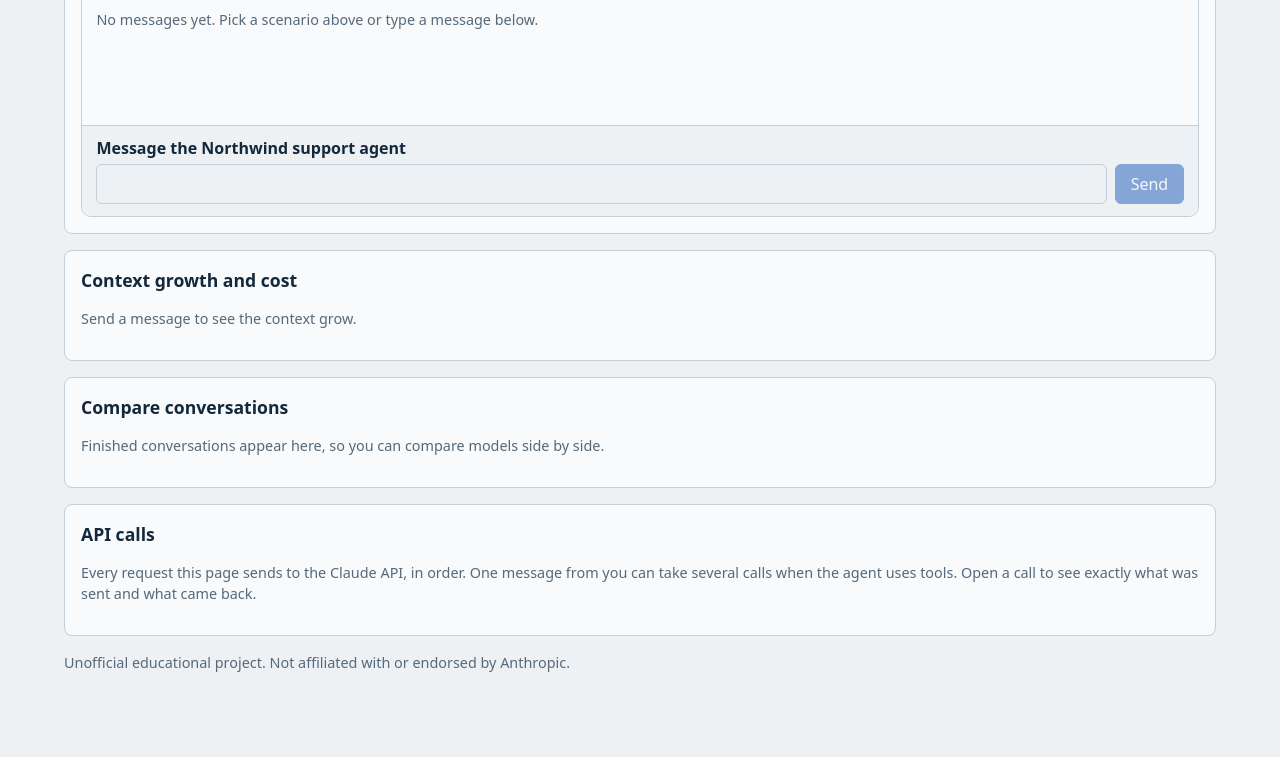
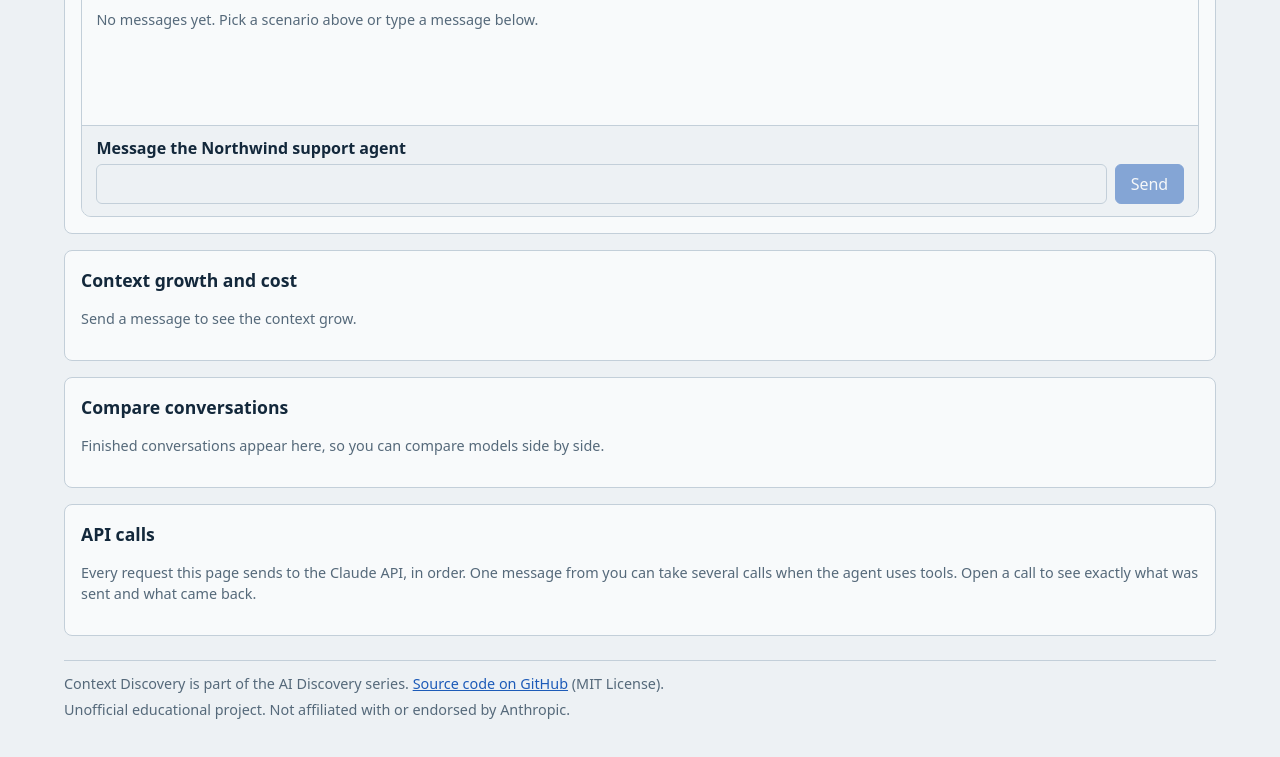
Before and after one commit to brett-buskirk/discovery-context, a website built with Vite: page index.html in a window 1280 px wide. Shown: the part 663-1420 px from the top of the page. Before the commit the page ends 1383 px from the top, so only its background shows below. Built offline with nearby package versions, Linux system fonts and the light colour scheme.

Commit message:
feat: link to the source code from the page header and footer
- "Source on GitHub" next to the theme picker in the header.
- A footer with "Source code on GitHub (MIT License)", the AI Discovery
  series line, and the disclaimer, which moves into it.
- externalLink() in dom.ts opens links in a new tab with
  rel="noopener noreferrer", so the opened page gets no handle on this
  one. The pricing source link now uses it too.

Co-Authored-By: Claude Opus 5.5 <noreply@anthropic.com>

```diff
--- a/src/styles.css
+++ b/src/styles.css
@@ -122,6 +122,9 @@ h1 { margin: 0; }
 
 .page-header { display: flex; justify-content: space-between; align-items: center; gap: 1rem; flex-wrap: wrap; margin: 0 0 0.25rem; }
 .theme-picker label { font-weight: 600; font-size: 0.9rem; }
+.header-tools { gap: 1rem; font-size: 0.9rem; }
+.page-footer { border-top: 1px solid var(--line); margin: 1.5rem 0 0; padding: 0.75rem 0 0; color: var(--muted); font-size: 0.9rem; }
+.page-footer p { margin: 0 0 0.25rem; }
 
 .tagline { font-family: var(--read); font-size: 1.15rem; margin: 0 0 1rem; }
 
--- a/src/ui/app.ts
+++ b/src/ui/app.ts
@@ -1,12 +1,14 @@
 // The page: key entry, model choice, the chat, and the timeline of API calls behind it.
 import { DEFAULT_CONFIG, MODELS, Session, type CallRecord, type ModelId, type TurnOutcome } from "../agent/session";
 import { KeyStore } from "../security/key-store";
-import { el } from "./dom";
+import { el, externalLink } from "./dom";
 import { summarizeConversation, type ConversationSummary } from "../agent/history";
 import { renderGrowthPanel } from "./growth-panel";
 import { renderHistoryPanel } from "./history-panel";
 import { renderSampleSheet } from "./sample-sheet";
 import { renderThemePicker } from "./theme";
+
+export const SOURCE_URL = "https://github.com/brett-buskirk/discovery-context";
 import { HANDOFF_TOOL, renderHandoff } from "./handoff";
 import { renderCall, renderTurn } from "./timeline";
 
@@ -77,7 +79,12 @@ export function renderApp(root: HTMLElement, options: AppOptions = {}): void {
   );
 
   root.replaceChildren(
-    el("header", { class: "page-header" }, el("h1", {}, "Context Discovery"), renderThemePicker()),
+    el(
+      "header",
+      { class: "page-header" },
+      el("h1", {}, "Context Discovery"),
+      el("div", { class: "header-tools row" }, externalLink(SOURCE_URL, "Source on GitHub"), renderThemePicker()),
+    ),
     el("p", { class: "tagline" }, "See what an AI agent actually sends and receives, one API call at a time."),
     el(
       "aside",
@@ -129,7 +136,18 @@ export function renderApp(root: HTMLElement, options: AppOptions = {}): void {
       ),
       timeline,
     ),
-    el("p", { class: "disclaimer" }, "Unofficial educational project. Not affiliated with or endorsed by Anthropic."),
+    el(
+      "footer",
+      { class: "page-footer" },
+      el(
+        "p",
+        {},
+        "Context Discovery is part of the AI Discovery series. ",
+        externalLink(SOURCE_URL, "Source code on GitHub"),
+        " (MIT License).",
+      ),
+      el("p", { class: "disclaimer" }, "Unofficial educational project. Not affiliated with or endorsed by Anthropic."),
+    ),
   );
 
   renderGrowthPanel(growth, [], modelSelect.value);
--- a/src/ui/dom.ts
+++ b/src/ui/dom.ts
@@ -21,3 +21,8 @@ export function el<K extends keyof HTMLElementTagNameMap>(
   }
   return node;
 }
+
+/** A link that opens in a new tab without giving that page a handle on this one (which holds the key). */
+export function externalLink(href: string, text: string): HTMLAnchorElement {
+  return el("a", { href, target: "_blank", rel: "noopener noreferrer" }, text);
+}
--- a/src/ui/growth-panel.ts
+++ b/src/ui/growth-panel.ts
@@ -2,7 +2,7 @@
 // own usage numbers. The table doubles as the accessible view of the chart.
 import { analyzeGrowth, type CallGrowth, type GrowthSummary } from "../agent/growth";
 import { PRICING, formatUsd } from "../pricing/cost";
-import { el } from "./dom";
+import { el, externalLink } from "./dom";
 import { svgEl } from "./svg";
 
 const n = (value: number) => value.toLocaleString("en-US");
@@ -178,7 +178,7 @@ export function renderGrowthPanel(container: HTMLElement, calls: Parameters<type
         "request starts with, and \"New\" is the difference, so the split is derived from measured totals. " +
         (anyClamped ? "* A negative difference is shown as 0. " : "") +
         `Costs are calculated from those counts at ${PRICING.currency} list prices ${PRICING.unit}, as of ${PRICING.asOf} `,
-      el("a", { href: PRICING.source, target: "_blank", rel: "noopener noreferrer" }, "(source)"),
+      externalLink(PRICING.source, "(source)"),
       ". Your actual bill can differ.",
     ),
   );
```
Also changed, not shown: test/app.test.ts (+14 -0 lines), CHANGELOG.md.
